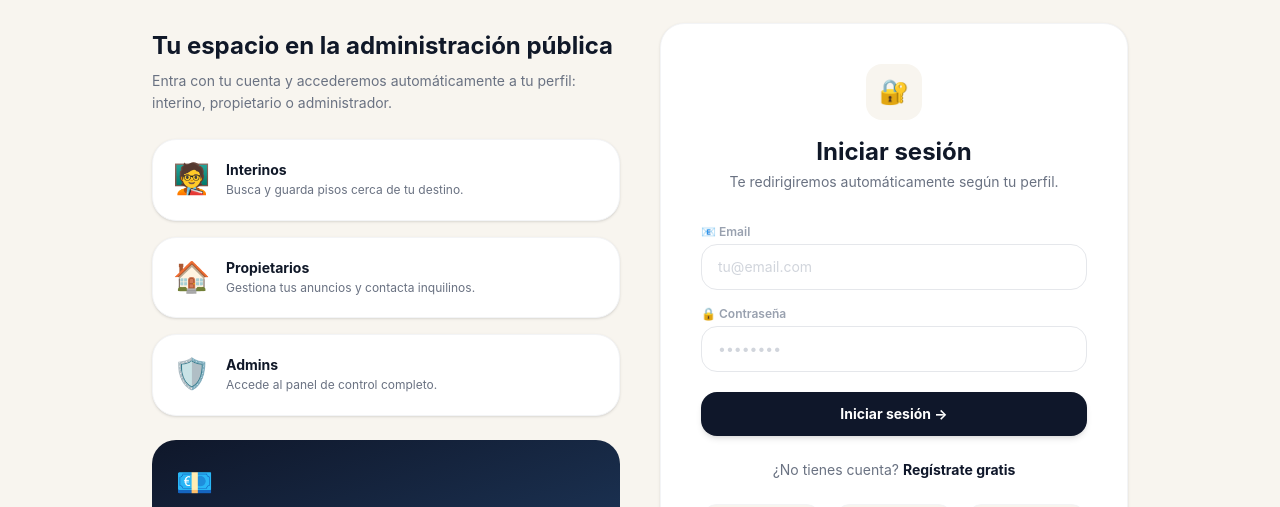
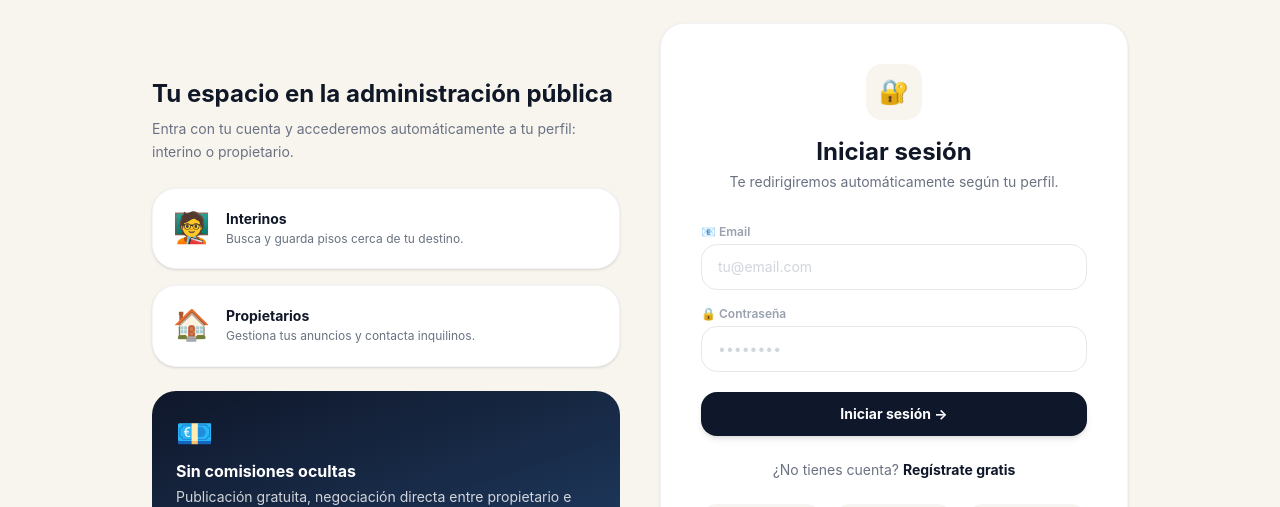
Before and after one commit to josemmoralesleiva-code/mundointerino-frontend, a React (Vite) app: page /login in a window 1280 px wide. Shown: the part 274-781 px from the top of the page. Built offline with nearby package versions, Linux system fonts and the light colour scheme; no server answers.

Commit message:
Elimino datos admin

```diff
--- a/src/presentation/pages/Login.tsx
+++ b/src/presentation/pages/Login.tsx
@@ -62,7 +62,7 @@ export default function Login() {
                 Tu espacio en la administración pública
               </h2>
               <p className="text-gray-500 text-sm leading-relaxed">
-                Entra con tu cuenta y accederemos automáticamente a tu perfil: interino, propietario o administrador.
+                Entra con tu cuenta y accederemos automáticamente a tu perfil: interino o propietario.
               </p>
             </div>
 
@@ -70,7 +70,6 @@ export default function Login() {
               {[
                 { icon: '🧑‍🏫', titulo: 'Interinos', texto: 'Busca y guarda pisos cerca de tu destino.' },
                 { icon: '🏠', titulo: 'Propietarios', texto: 'Gestiona tus anuncios y contacta inquilinos.' },
-                { icon: '🛡️', titulo: 'Admins', texto: 'Accede al panel de control completo.' },
               ].map(v => (
                 <div
                   key={v.titulo}
```
